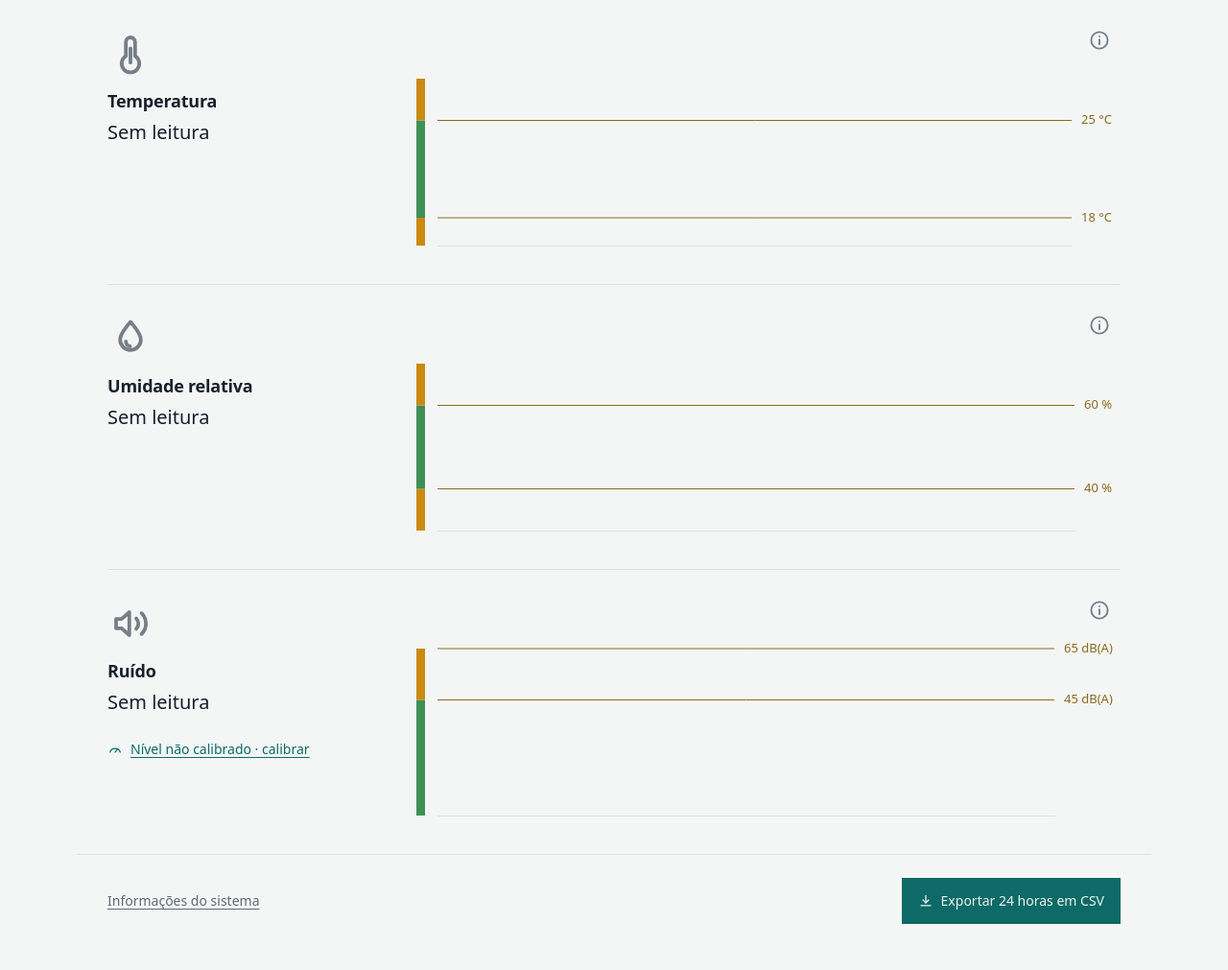
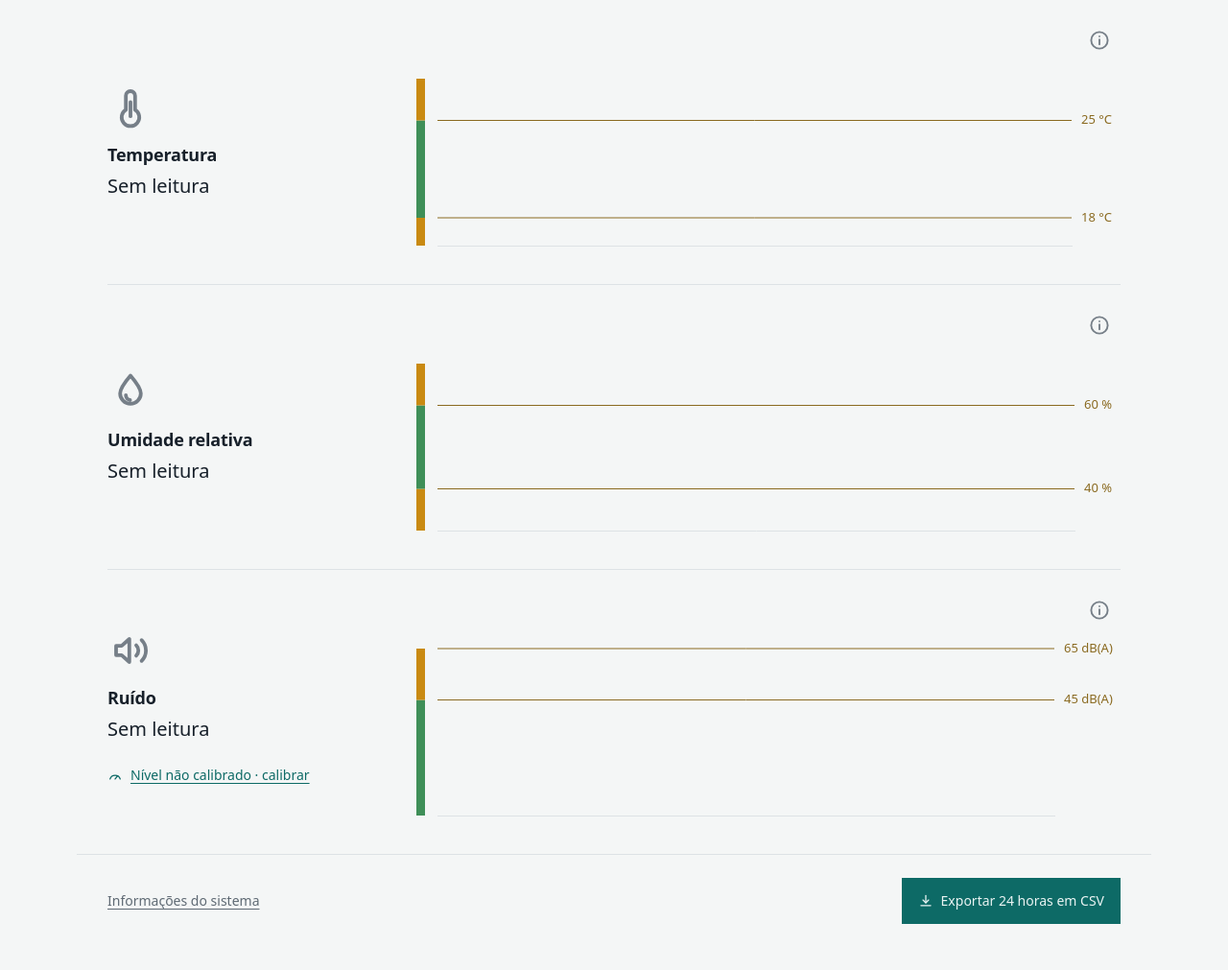
Before and after one commit to LucasFASouza/monitor-ambiental, a Flask app: page / in a window 1280 px wide. Shown: the part 169-1180 px from the top of the page at 96% size. Run offline with Flask 3, Linux system fonts and the light colour scheme; data that the repository does not hold is empty.

Commit message:
Centralizar a leitura na altura da faixa
O gráfico é mais alto que a coluna de leitura, e com as duas alinhadas pelo
topo a leitura ficava pendurada na borda de cima da faixa. Agora ela
centraliza; o gráfico continua no topo, porque a faixa de 44px do disparador
de informação é a primeira coisa dele.

Medido: 49px de folga acima e abaixo na temperatura e na umidade, 37 e 36 no
ruído, que tem a linha de calibração a mais.

Co-Authored-By: Claude Opus 5 <noreply@anthropic.com>

```diff
--- a/static/style.css
+++ b/static/style.css
@@ -240,6 +240,10 @@ main {
    nos três breakpoints. E um quadrado saturado com glifo vazado é o selo que
    a direção proíbe: codificava estado (já dito na frase) e categoria (já dita
    no título) sem acrescentar nada. Virou glifo solto na cor do estado. */
+
+/* A leitura centraliza na altura da faixa; o gráfico fica no topo, porque a
+   faixa de 44px do disparador de informação é a primeira coisa dele. */
+.leitura { align-self: center; }
 
 .leitura > * + * { margin-top: var(--e2); }
 
```
